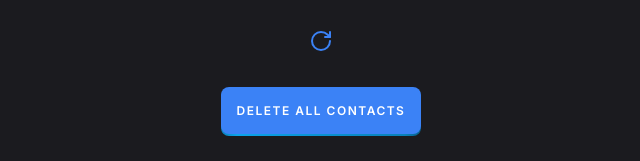
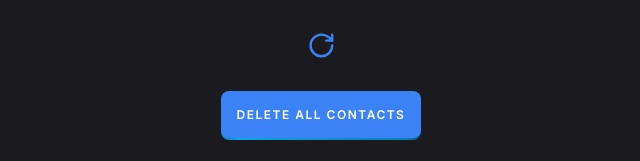
Before and after one commit to TahaZoabi/Phone-Book, a plain HTML site: page index.html in a window 1280 px wide. Shown: the part 631-792 px from the top of the page, 319-959 px from the left. Drawn offline with Linux system fonts and the light colour scheme.

Commit message:
rotate button fix

```diff
--- a/CSS/style.css
+++ b/CSS/style.css
@@ -328,10 +328,20 @@ h3 {
 }
 
 .rotate-btn {
+  display: inline-flex;
+  justify-content: center;
+  align-items: center;
+  width: 3rem;
+  height: 3rem;
   color: var(--blue);
   cursor: pointer;
-  padding: 0.5rem;
   border-radius: 50%;
+  transition: background-color 0.3s ease;
+}
+
+.rotate-btn svg {
+  width: 60%;
+  height: 60%;
 }
 
 .rotate-btn:hover {
@@ -339,6 +349,7 @@ h3 {
   background-color: #fff1;
   transform: scale(1.2);
   transition: transform 0.3s ease-in-out;
+  border-radius: 50%;
 }
 .rotate {
   animation: rotate 7s linear infinite;
--- a/index.html
+++ b/index.html
@@ -102,6 +102,7 @@
         </div>
 
         <div class="phone-contact-list"></div>
+        <div class="rotation">
           <span class="rotate-btn">
             <svg
               xmlns="http://www.w3.org/2000/svg"
@@ -119,6 +120,7 @@
               <path d="M21 3v5h-5" />
             </svg>
           </span>
+        </div>
         <button id="delete-all" class="pushable" type="button">
           <span class="edge"></span>
           <span class="front delete-btn"> Delete ALl Contacts </span>
```
Lines whose indentation alone changed are shown as unchanged.
